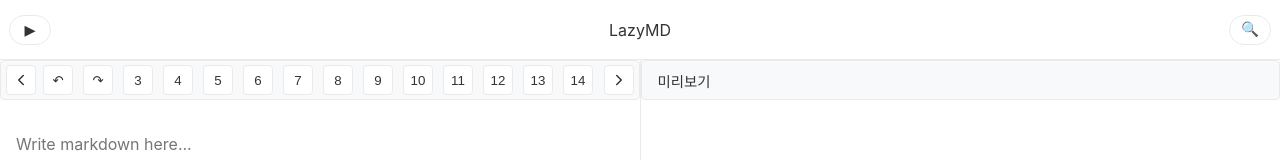
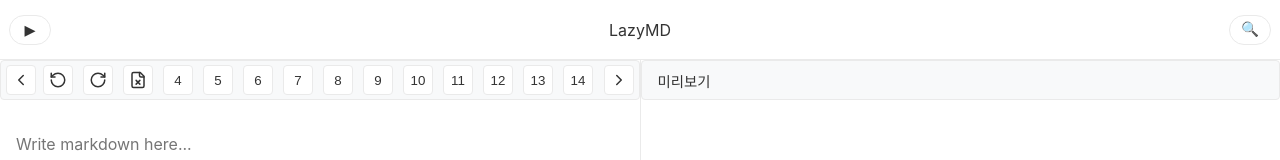
Before and after one commit to hyeongahah/lazymd, a Next.js app: page / in a window 1280 px wide. Shown: the top 160 px of the page. Built offline with nearby package versions, Linux system fonts and the light colour scheme.

Commit message:
텍스트 서식 제거

```diff
--- a/src/components/Toolbar/ToolbarButton.tsx
+++ b/src/components/Toolbar/ToolbarButton.tsx
@@ -1,9 +1,16 @@
 import { ReactNode, useRef } from 'react';
 import styles from '@/pages/page.module.css';
 import { ChevronLeft, ChevronRight } from 'lucide-react';
-import { useUndo } from '@/features/markdownSyntax/09simpleEdit/31undo';
-import { RedoManager } from '@/features/markdownSyntax/09simpleEdit/32redo';
 import { useMarkdown } from '@/hooks/useMarkdown';
+import { UndoButton } from '@/features/markdownSyntax/09simpleEdit/31undo';
+import {
+  RedoButton,
+  RedoManager,
+} from '@/features/markdownSyntax/09simpleEdit/32redo';
+import {
+  ClearFormattingButton,
+  handleClearFormatting,
+} from '@/features/markdownSyntax/09simpleEdit/33clearFormatting';
 
 interface ToolbarButtonProps {
   onClick: () => void;
@@ -48,20 +55,8 @@
 
 export function Toolbar({ undoManager, textareaRef }: ToolbarProps) {
   const contentRef = useRef<HTMLDivElement>(null);
-  const { setMarkdownText } = useMarkdown();
+  const { markdownText, setMarkdownText } = useMarkdown();
   const redoManager = new RedoManager(setMarkdownText);
-
-  const handleUndo = () => {
-    if (textareaRef.current) {
-      undoManager.undo(textareaRef.current);
-    }
-  };
-
-  const handleRedo = () => {
-    if (textareaRef.current) {
-      redoManager.redo(textareaRef.current);
-    }
-  };
 
   const handleScroll = (direction: 'left' | 'right') => {
     if (!contentRef.current) return;
@@ -91,28 +86,36 @@
           const buttonNumber = i + 1;
           return (
             <div key={buttonNumber} className={styles.toolbarItem}>
-              <ToolbarButton
-                onClick={
-                  buttonNumber === 1
-                    ? handleUndo
-                    : buttonNumber === 2
-                    ? handleRedo
-                    : () => {}
-                }
-                title={
-                  buttonNumber === 1
-                    ? 'Undo (Ctrl+Z)'
-                    : buttonNumber === 2
-                    ? 'Redo (Ctrl+Y)'
-                    : undefined
-                }
-              >
-                {buttonNumber === 1
-                  ? '↶'
-                  : buttonNumber === 2
-                  ? '↷'
-                  : buttonNumber}
-              </ToolbarButton>
+              {buttonNumber === 1 ? (
+                <UndoButton
+                  undoManager={undoManager}
+                  textareaRef={textareaRef}
+                />
+              ) : buttonNumber === 2 ? (
+                <RedoButton
+                  onClick={() => {
+                    if (textareaRef.current) {
+                      redoManager.redo(textareaRef.current);
+                    }
+                  }}
+                />
+              ) : buttonNumber === 3 ? (
+                <ClearFormattingButton
+                  onClick={() => {
+                    if (textareaRef.current) {
+                      handleClearFormatting(
+                        textareaRef.current,
+                        markdownText,
+                        setMarkdownText
+                      );
+                    }
+                  }}
+                />
+              ) : (
+                <ToolbarButton onClick={() => {}} title={undefined}>
+                  {buttonNumber}
+                </ToolbarButton>
+              )}
             </div>
           );
         })}
--- a/src/components/Toolbar/index.tsx
+++ b/src/components/Toolbar/index.tsx
@@ -1,6 +1,9 @@
 import { ReactNode, useRef } from 'react';
 import styles from './styles.module.css';
 import { ChevronLeft, ChevronRight } from 'lucide-react';
+import { UndoButton } from '@/features/markdownSyntax/09simpleEdit/31undo';
+import { RedoButton } from '@/features/markdownSyntax/09simpleEdit/32redo';
+import { ClearFormattingButton } from '@/features/markdownSyntax/09simpleEdit/33clearFormatting';
 
 interface ToolbarProps {
   children: ReactNode;
--- a/src/features/markdownSyntax/09simpleEdit/33clearFormatting.tsx
+++ b/src/features/markdownSyntax/09simpleEdit/33clearFormatting.tsx
@@ -2,6 +2,42 @@
 import { ToolbarButton } from '@/components/Toolbar/ToolbarButton';
 import React from 'react';
 
+// 서식 제거 함수
+const clearFormatting = (
+  text: string,
+  selectionStart: number,
+  selectionEnd: number
+): string => {
+  // 선택된 텍스트가 없으면 전체 텍스트를 대상으로
+  if (selectionStart === selectionEnd) {
+    return text
+      .replace(/^(#{1,6}\s+|[-*+]\s+|\d+\.\s+|\s{2,})/gm, '') // 줄 시작 부분의 서식 제거
+      .replace(/[*_~`\[\](){}]/g, ''); // 인라인 서식 제거
+  }
+
+  // 선택된 부분의 텍스트만 서식 제거
+  const beforeSelection = text.slice(0, selectionStart);
+  const selectedText = text
+    .slice(selectionStart, selectionEnd)
+    .replace(/^(#{1,6}\s+|[-*+]\s+|\d+\.\s+|\s{2,})/gm, '') // 줄 시작 부분의 서식 제거
+    .replace(/[*_~`\[\](){}]/g, ''); // 인라인 서식 제거
+  const afterSelection = text.slice(selectionEnd);
+
+  return beforeSelection + selectedText + afterSelection;
+};
+
+// 서식 제거 핸들러
+export const handleClearFormatting = (
+  textArea: HTMLTextAreaElement,
+  markdownText: string,
+  setMarkdownText: (text: string) => void
+): void => {
+  const { selectionStart, selectionEnd } = textArea;
+  const newText = clearFormatting(markdownText, selectionStart, selectionEnd);
+  setMarkdownText(newText);
+};
+
+// 서식 제거 버튼 컴포넌트
 export function ClearFormattingButton({ onClick }: { onClick: () => void }) {
   return (
     <ToolbarButton onClick={onClick} title='Clear Formatting'>
```
